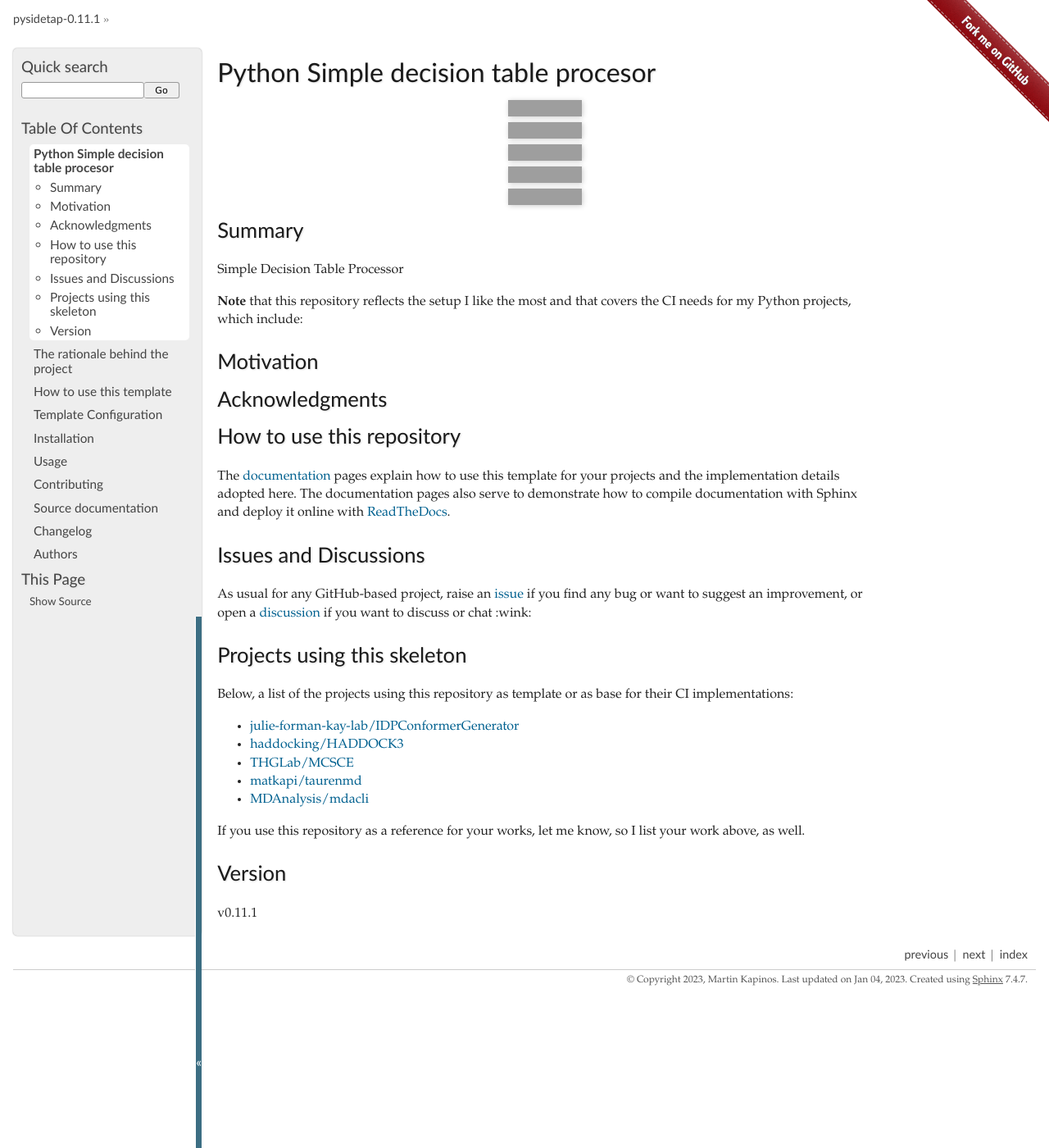
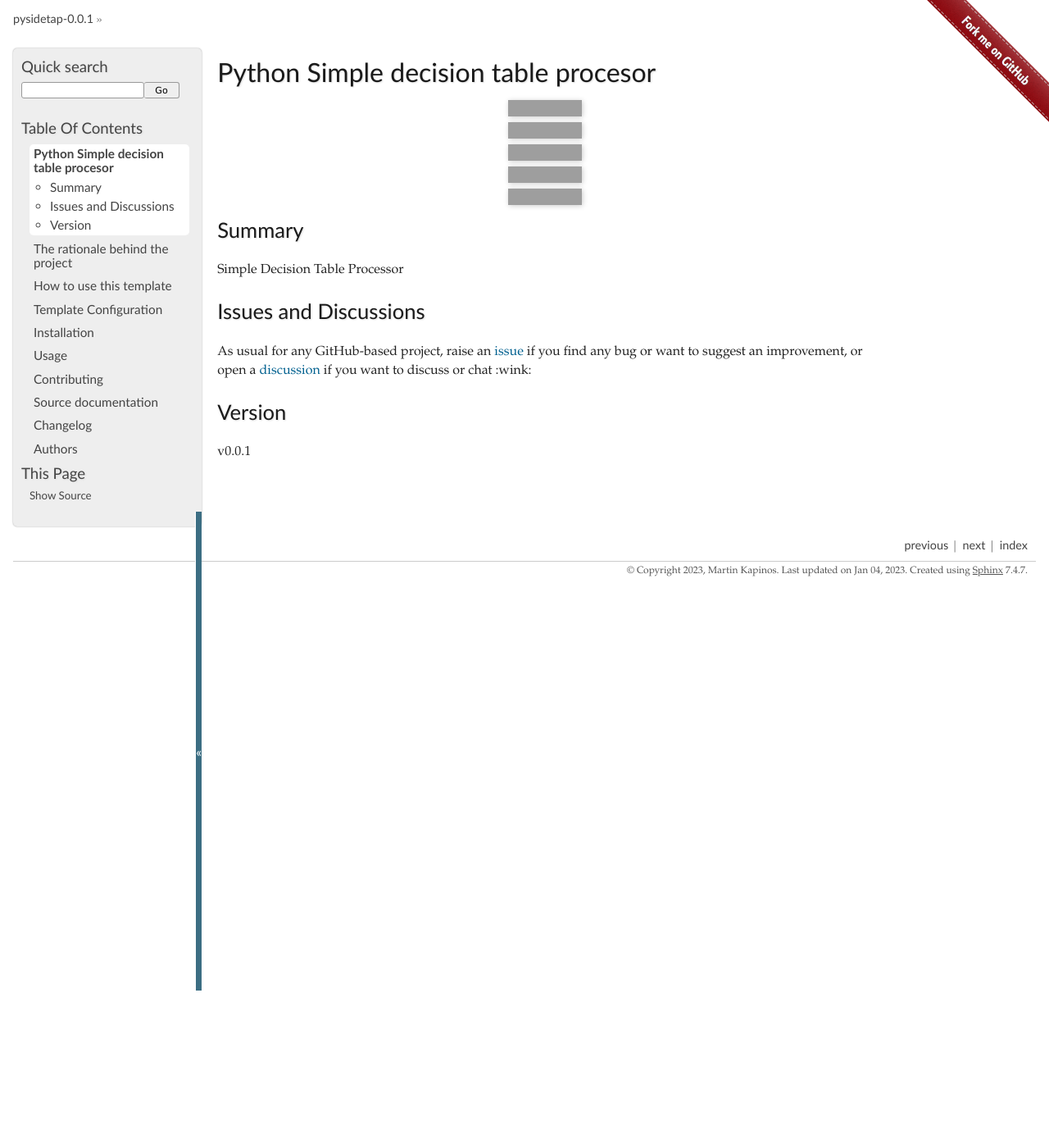
Before and after one commit to matkapi/pysidetap, a Sphinx documentation site: the page built from docs/readme.rst, in a window 1280 px wide and 1400 px high. Shown: the whole window at 82% size. Built offline with Sphinx 7.4.7, drawn with Linux system fonts in a browser that asks for light colours; grey boxes are pictures that could not be loaded.

```diff
--- a/README.rst
+++ b/README.rst
@@ -26,26 +26,6 @@ Summary
 
 Simple Decision Table Processor
 
-**Note** that this repository reflects the setup I like the most and that covers
-the CI needs for my Python projects, which include:
-
-Motivation
-----------
-
-
-Acknowledgments
----------------
-
-
-
-How to use this repository
---------------------------
-
-The `documentation`_ pages explain how to use this template for your projects
-and the implementation details adopted here. The documentation pages also serve
-to demonstrate how to compile documentation with Sphinx and deploy it online
-with `ReadTheDocs`_.
-
 Issues and Discussions
 ----------------------
 
@@ -53,25 +33,10 @@ As usual for any GitHub-based project, raise an `issue`_ if you find any bug or
 want to suggest an improvement, or open a `discussion`_ if you want to discuss
 or chat :wink:
 
-Projects using this skeleton
-----------------------------
-
-Below, a list of the projects using this repository as template or as base for
-their CI implementations:
-
-* `julie-forman-kay-lab/IDPConformerGenerator <https://github.com/julie-forman-kay-lab/IDPConformerGenerator>`_
-* `haddocking/HADDOCK3 <https://github.com/haddocking/haddock3>`_
-* `THGLab/MCSCE <https://github.com/THGLab/MCSCE>`_
-* `matkapi/taurenmd <https://github.com/matkapi/taurenmd>`_
-* `MDAnalysis/mdacli <https://github.com/MDAnalysis/mdacli>`_
-
-If you use this repository as a reference for your works, let me know, so I
-list your work above, as well.
-
 Version
 -------
 
-v0.11.1
+v0.0.1
 
 .. _GitHub Actions: https://github.com/features/actions
 .. _PyPI: https://pypi.org
--- a/docs/conf.py
+++ b/docs/conf.py
@@ -48,7 +48,7 @@ project = 'pysidetap'
 year = '2023'
 author = 'Martin Kapinos'
 copyright = '{0}, {1}'.format(year, author)
-version = release = '0.11.1'
+version = release = '0.0.1'
 
 pygments_style = 'trac'
 templates_path = ['.']
--- a/setup.py
+++ b/setup.py
@@ -36,7 +36,7 @@ long_description = '{}\n{}'.format(
 
 setup(
     name='pysidetap',
-    version='0.11.1',
+    version='0.0.1',
     description='A skeleton template for Python projects.',
     long_description=long_description,
     long_description_content_type='text/x-rst',
```
Also changed, not shown: .bumpversion.cfg, 10 other files.
